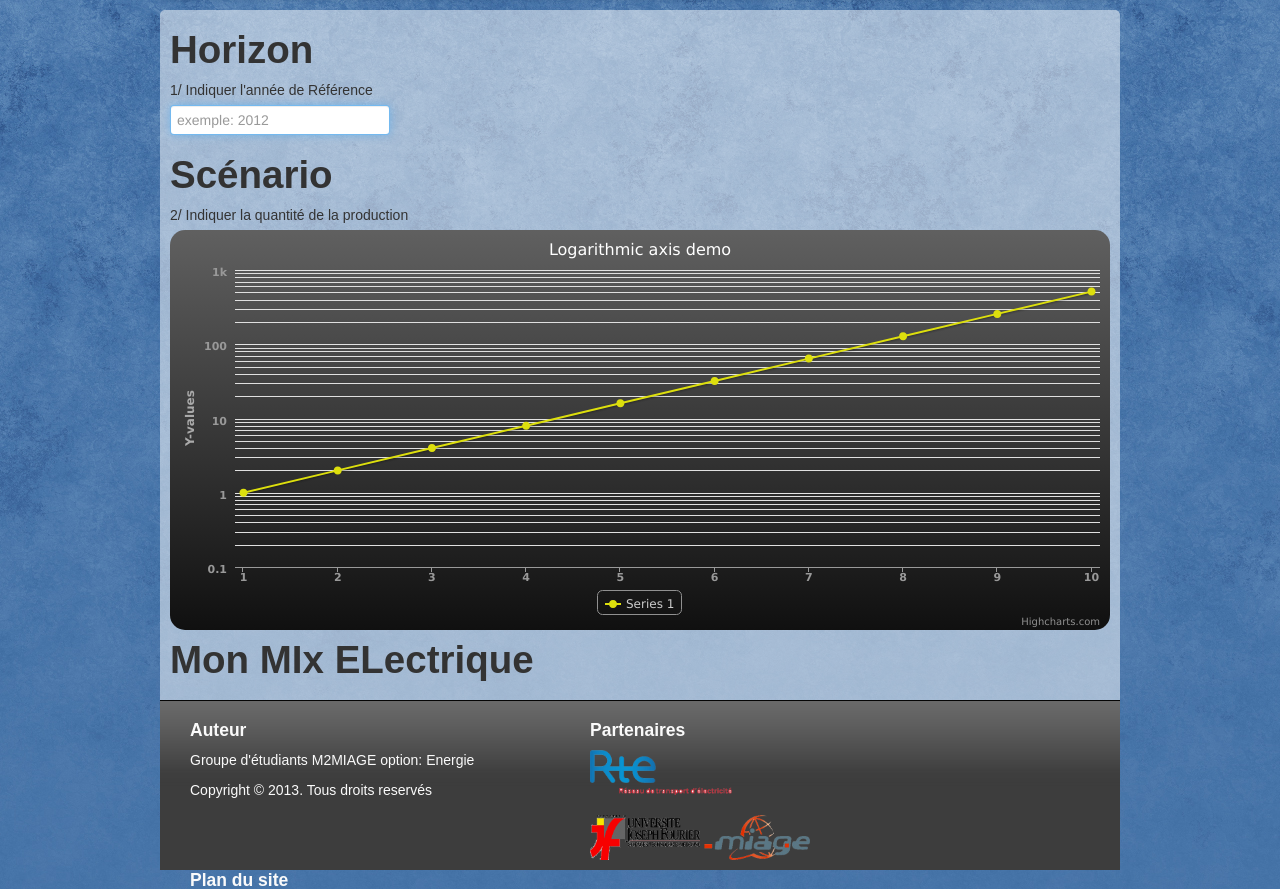
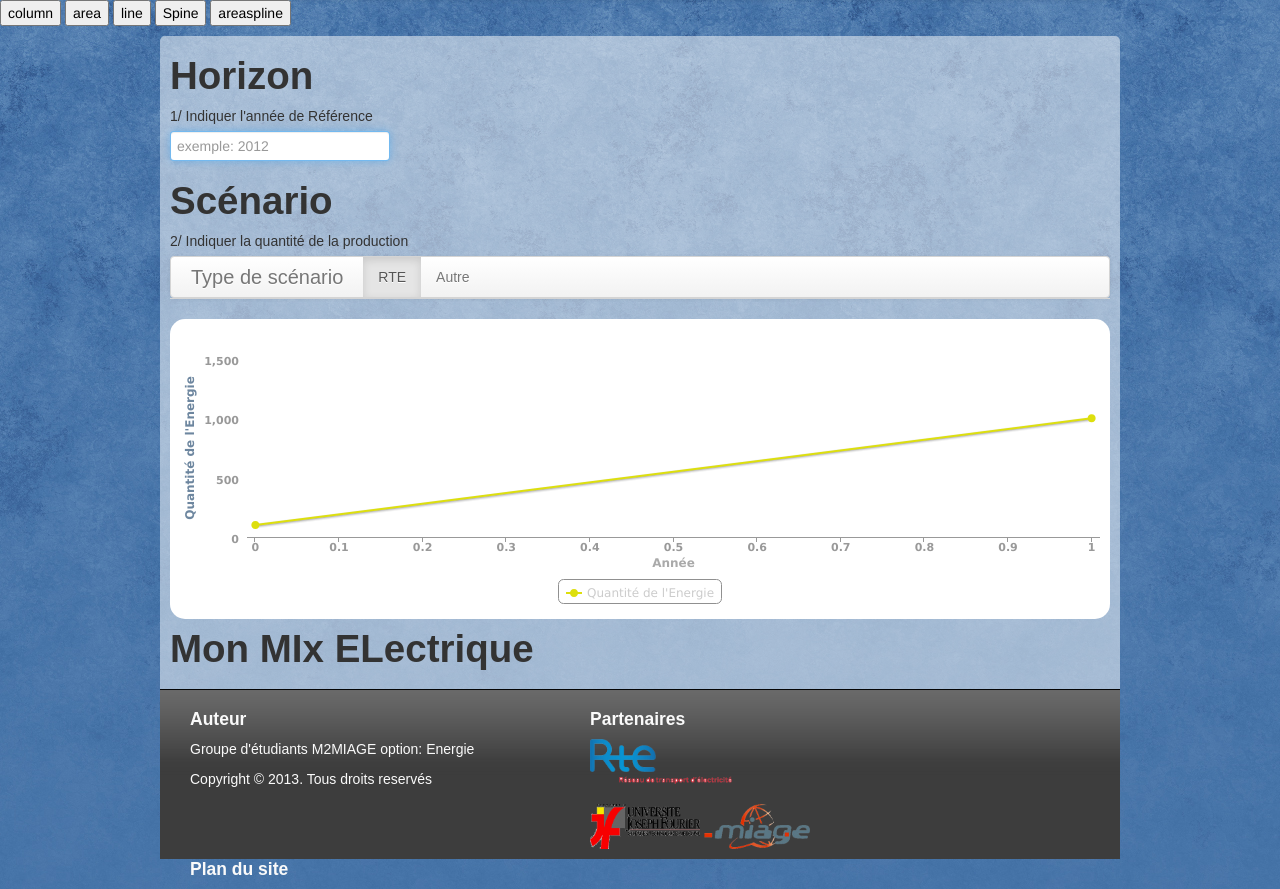
Before and after one commit to MonMIEL/MonMIEL_Website, a PHP site: the page made by ihm1.php in a window 1280 px wide. Shown: the part 255-1144 px from the top of the page. Run offline with PHP 8.4, Linux system fonts and the light colour scheme; some libraries are stand-ins or nearby versions.

Commit message:
Scenario section v1

```diff
--- a/ihm1.php
+++ b/ihm1.php
@@ -17,17 +17,19 @@
             padding-bottom: 40px;
         }
     </style>
+
     <link rel="stylesheet" href="css/bootstrap-responsive.min.css">
     <link rel="stylesheet" href="css/main.css">
     <link rel="stylesheet" href="css/style.css">
 
+    <!-- add scripts -->
+    <script src="http://code.jquery.com/jquery-1.7.1.min.js"></script>
     <script src="js/vendor/modernizr-2.6.2-respond-1.1.0.min.js"></script>
     <script src="js/bootstrap.js"></script>
-    <!-- add scripts -->
-    <script src="http://code.jquery.com/jquery-1.7.1.min.js"></script>
     <script src="js/highchart/highcharts.js"></script>
     <script src="js/highchart/gray.js"></script>
     <script src="js/highchart/main.js"></script>
+
 </head>
 <body>
     <?php include("header.php"); ?>
@@ -38,13 +40,13 @@
         // $$var_anneeRef contient la valeur numérique de l'année de référence entrée par l'utilisateur
     ?>
     <!-- Chart type switchers -->
-    <!--<div class="actions">
+        <div class="actions">
             <button class="switcher" id="column">column</button>
             <button class="switcher" id="area">area</button>
             <button class="switcher" id="line">line</button>
             <button class="switcher" id="spline">Spine</button>
             <button class="switcher" id="areaspline">areaspline</button>
-    </div>-->
+        </div>
         <section>
 
         <!-- Horizon section -->
@@ -56,10 +58,28 @@
 
         <!-- Scenario section -->
         <div id="Scenario">
+            <!--Titre-->
             <h1>Scénario</h1>
+            <!--Label-->
             <label for="anneeRef">2/ Indiquer la quantité de la production</label>
-
-            <div id="chart_Scenario" class="chart"></div>
+            <!--Scenario-->
+            <div class="navbar nav-tabs">
+                <div class="navbar-inner">
+                    <a class="brand">Type de scénario</a>
+                    <ul class="nav">
+                        <li class="active"><a href="#tab1" data-toggle="tab">RTE</a></li>
+                        <li><a href="#tab2" data-toggle="tab">Autre</a></li>
+                    </ul>
+                </div>
+            </div>
+            <div class="tab-content">
+                <div class="tab-pane active" id="tab1">
+                    <div id="chart_Scenario" class="chart" style="width:100%; height:300px;"></div>
+                </div>
+                <div class="tab-pane" id="tab2">
+                    <div id="chart_3" class="chart" style="width:100%; height:300px;"></div>
+                </div>
+            </div>
         </div>
 
         <!-- MonMix section -->
--- a/js/highchart/main.js
+++ b/js/highchart/main.js
@@ -39,30 +39,50 @@ $(document).ready(function() {
     // First chart initialization
     chart_Scenario = new Highcharts.Chart({
         chart: {
-            renderTo: 'chart_Scenario'
+            renderTo: 'chart_Scenario',
+            type: 'line',
+            backgroundColor: '#FFFFFF',
+            style: {
+                fontFamily: '"Lucida Grande", "Lucida Sans Unicode", Verdana, Arial, Helvetica, sans-serif', // default font
+                fontSize: '50px'
+            },
+            animation: false
         },
-
-        title: {
-            text: 'Logarithmic axis demo'
+        credits: {
+            enabled: false
         },
-
+        /*labels: {
+            items: [{
+                html: 'helloTest',
+                style:{
+                    left: '100px',
+                    top: '100px'
+                }
+            }],
+            style: null
+        },*/
+            title: {
+            text: 'Fruit Consumption'
+        },
         xAxis: {
-            tickInterval: 1
+            title: {
+                text: 'Année'
+            }
+            //categories: ['Apples', 'Bananas', 'Oranges']
         },
-
         yAxis: {
-            type: 'logarithmic',
-            minorTickInterval: 0.1
+            title: {
+                text: 'Quantité de l\'Energie',
+                style: {
+                    color: '#6D869F',
+                    fontWeight: 'bold'
+                }
+            }
         },
-
-        tooltip: {
-            headerFormat: '<b>{series.name}</b><br />',
-            pointFormat: 'x = {point.x}, y = {point.y}'
-        },
-
         series: [{
-            data: [1, 2, 4, 8, 16, 32, 64, 128, 256, 512],
-            pointStart: 1
+            name: 'Quantité de l\'Energie',
+            //data: [1, 0, 4]
+            data: [100,1000]
         }]
 
     });
```
Lines whose indentation alone changed are shown as unchanged.
